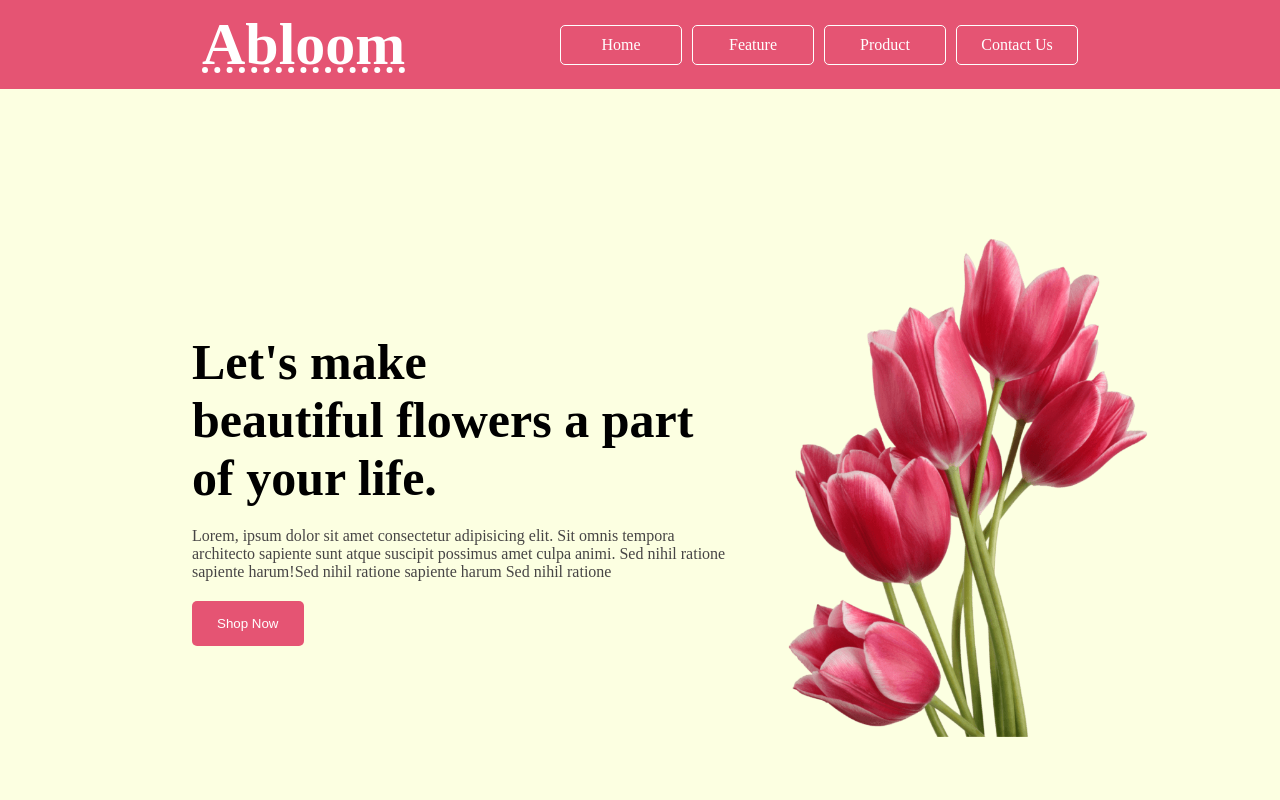
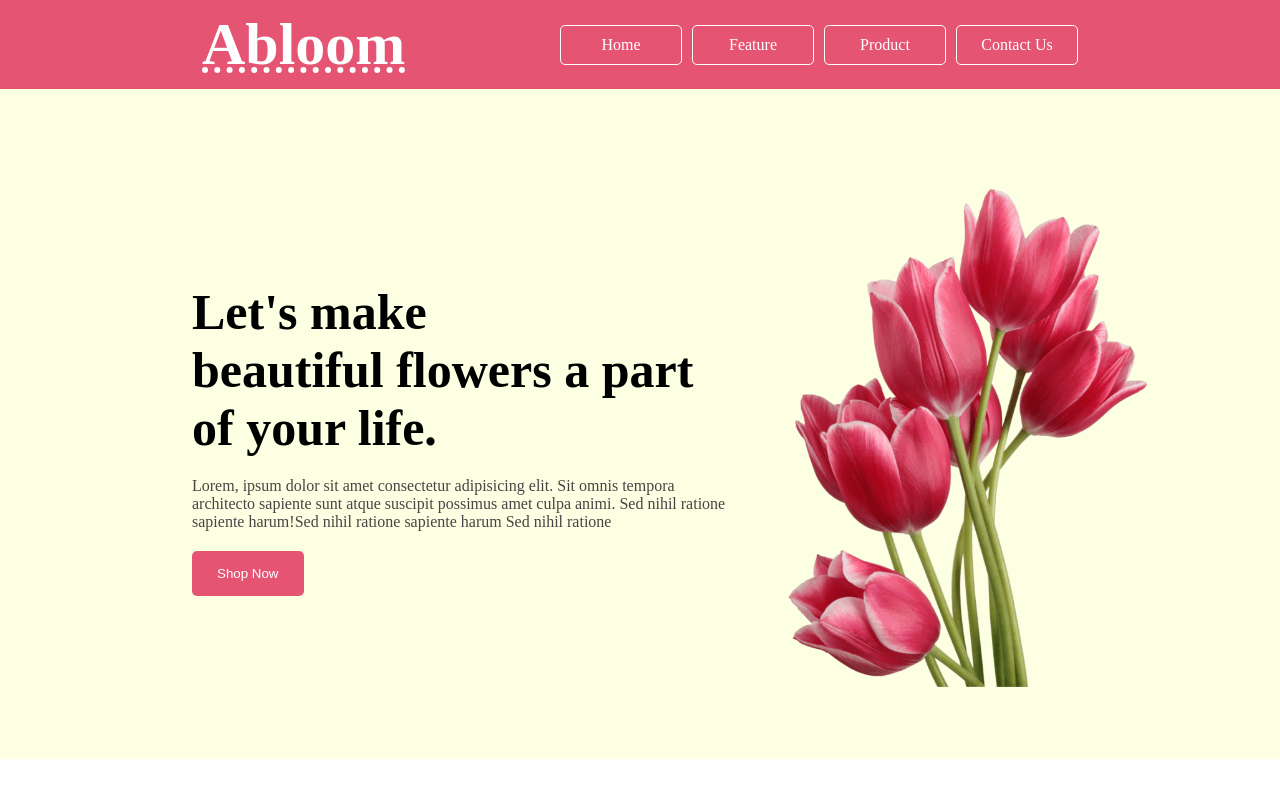
Before and after one commit to nasiruddin06/my-first-assignment-withph, a plain HTML site: page index.html in a window 1280 px wide. Shown: the top 800 px of the page. Drawn offline with Linux system fonts and the light colour scheme.

Commit message:
banner image adjust

```diff
--- a/css/style.css
+++ b/css/style.css
@@ -55,12 +55,13 @@ nav{
     background-color: #fcffe1;
 }
 .banner{
-    height: 100vh;
+    height: 80vh;
     width: 70%;
     margin: auto;
     display: flex;
     justify-content: center;
     align-items: center;
+    padding-top: 30px;
 }
 .banner-content{
     width: 60%;
```
